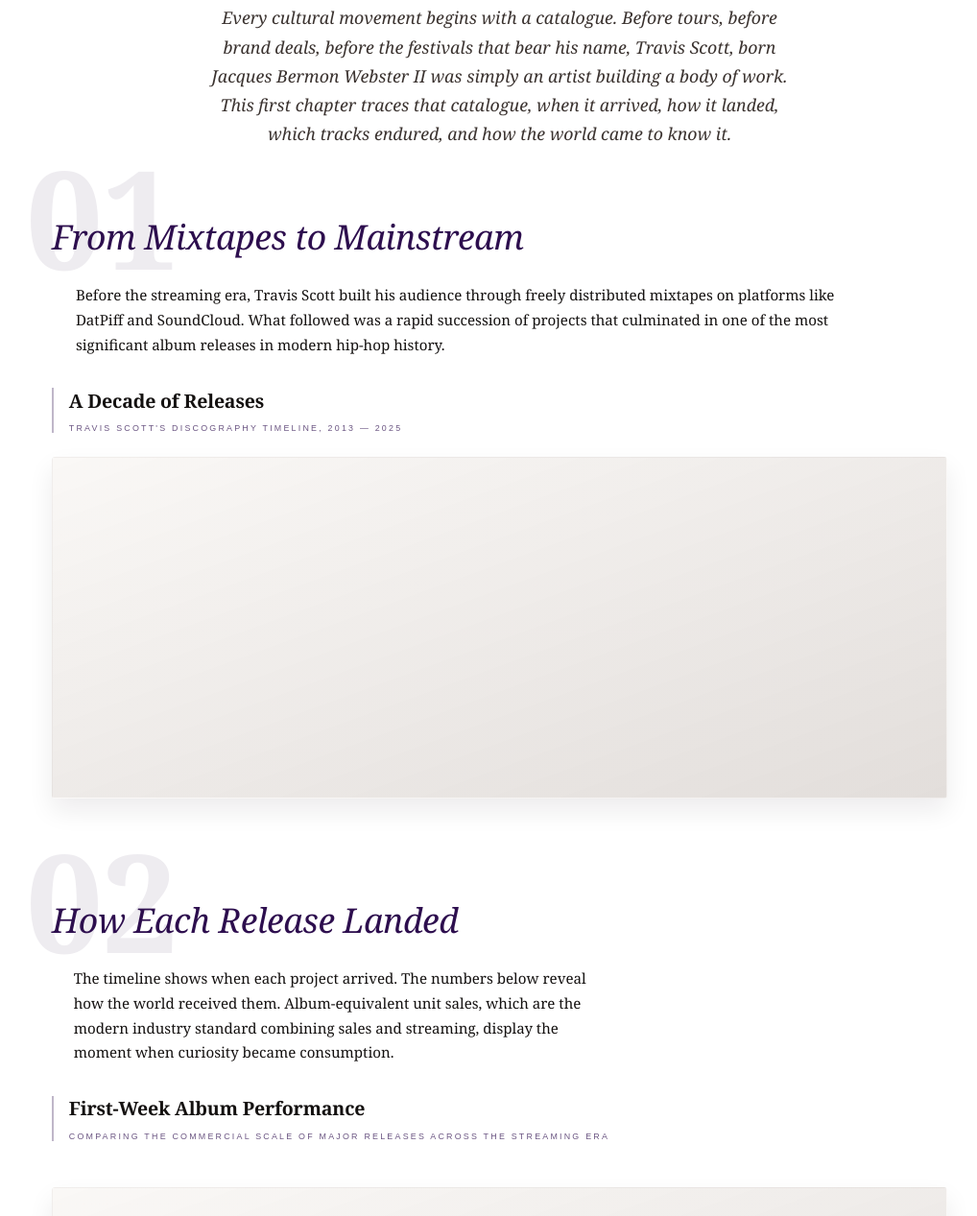
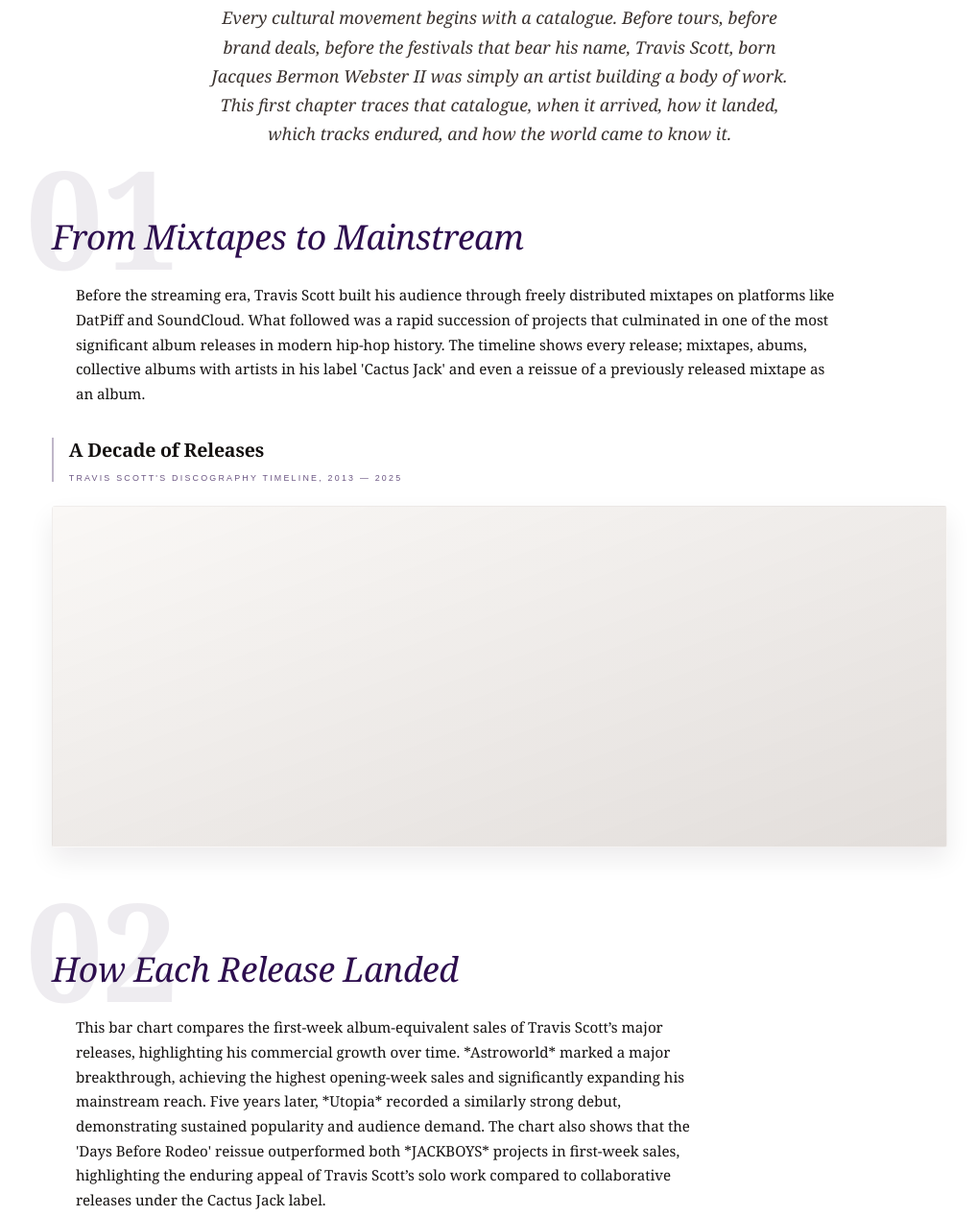
Before and after one commit to kzi00/2179, a plain HTML site: page index.html in a window 1280 px wide. Shown: the part 969-2236 px from the top of the page at 96% size, without its empty margins (119-1137 px from the left). Drawn offline with Linux system fonts and the light colour scheme; a script that the page names is missing.

Commit message:
Updated files

```diff
--- a/index.html
+++ b/index.html
@@ -68,7 +68,9 @@
         through freely distributed mixtapes on platforms like DatPiff
         and SoundCloud. What followed was a rapid succession of
         projects that culminated in one of the most significant album
-        releases in modern hip-hop history.
+        releases in modern hip-hop history. The timeline shows every release; mixtapes,
+        abums, collective albums with artists in his label 'Cactus Jack' and
+        even a reissue of a previously released mixtape as an album.
       </p>
 
       <div class="graph-header">
@@ -89,11 +91,15 @@
         <span class="chapter-number">02</span>
         <h3 class="chapter-title">How Each Release Landed</h3>
       </div>
-      <p class="chapter-description">
-        The timeline shows when each project arrived. The numbers below
-        reveal how the world received them. Album-equivalent unit sales,
-        which are the modern industry standard combining sales and streaming,
-        display the moment when curiosity became consumption.
+      <p class="chapter-description first-week-description">
+        This bar chart compares the first-week album-equivalent sales of Travis Scott’s major
+        releases, highlighting his commercial growth over time. *Astroworld* marked a major
+        breakthrough, achieving the highest opening-week sales and significantly expanding
+        his mainstream reach. Five years later, *Utopia* recorded a similarly strong debut,
+        demonstrating sustained popularity and audience demand. The chart also shows that
+        the 'Days Before Rodeo' reissue outperformed both *JACKBOYS* projects in first-week
+        sales, highlighting the enduring appeal of Travis Scott’s solo work compared to
+        collaborative releases under the Cactus Jack label.
       </p>
 
       <div class="graph-header">
@@ -315,14 +321,13 @@
       </div>
       <p class="chapter-description">
         This choropleth map visualises global Google search interest in Travis Scott
-        from 2013 to 2025, allowing users to explore how public attention evolved across
-        different countries over time. Darker shades represent higher relative search interest,
-        highlighting the geographic spread of his popularity beyond the United States.
-        The interactive year filter reveals key periods of international growth,
-        demonstrating how album releases, major tours, and commercial collaborations
-        contributed to expanding his global audience. Together, these patterns illustrate
-        Travis Scott’s transformation from a regional hip-hop artist into a globally
-        recognised cultural figure with influence spanning multiple continents.
+        from 2013 to 2025, showing how his popularity expanded across different countries
+        over time. The interactive year filter highlights periods of international growth
+        driven by album releases, tours, and commercial collaborations. Australia
+        demonstrates a steady increase in search interest from the mid-2010s, with interest
+        peaking in 2024 during the Australian leg of the 'Circus Maximus Tour'.
+        Overall, the map illustrates Travis Scott’s evolution from a rising hip-hop artist
+        into a globally recognised cultural figure.
 
       </p>
 
--- a/main.css
+++ b/main.css
@@ -148,6 +148,12 @@
 }
 .chapter-title { font-size: clamp(28px, 4vw, 40px); color: var(--primary); font-weight: 400; font-style: italic; letter-spacing: -0.5px; line-height: 1.15; }
 .chapter-description { font-size: clamp(15px, 2vw, 17px); max-width: 620px; line-height: 1.7; margin-bottom: 32px; margin-left: clamp(10px, 2vw, 30px); }
+.first-week-description {
+  max-width: 760px;
+  width: calc(100% - 120px);
+  margin-left: 28px;
+  margin-right: 0;
+}
 .network-chapter .chapter-description {
   max-width: 740px;
   width: calc(100% - 220px);
```
